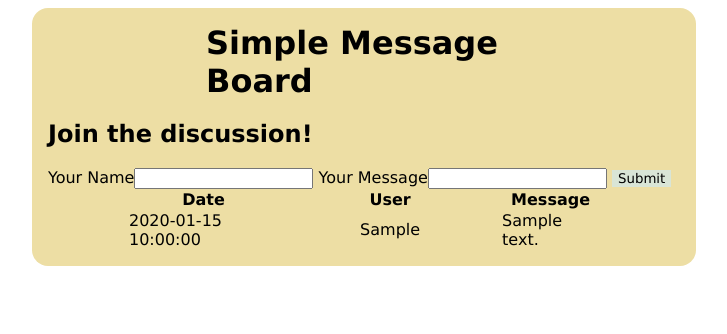
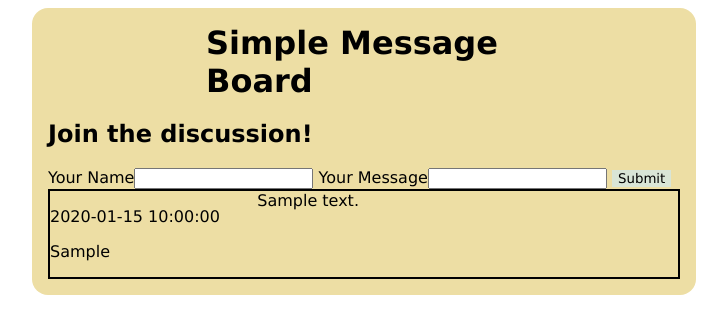
Before and after one commit to johnvinh/Message-Board, a PHP site: page / in a window 1280 px wide. Shown: the top 334 px of the page, without its empty margins (276-1003 px from the left). Run offline with PHP 8.4, Linux system fonts and the light colour scheme; tables that the repository leaves empty or names only in its code hold one stand-in row (values such as "Sample post").

Commit message:
switched from table to divs to make the page look more like a typical message board

```diff
--- a/index.php
+++ b/index.php
@@ -17,12 +17,7 @@
             <label for="message">Your Message</label><input type="text" id="message" name="message">
             <input type="submit">
         </form>
-        <table id="posts">
-            <tr>
-                <th>Date</th>
-                <th>User</th>
-                <th>Message</th>
-            </tr>
+        <div id="posts">
             <?php
             $pdo = null;
             require('dbconnection.php');
@@ -30,17 +25,20 @@
             // Displaying existing messages
             $stmt = $pdo->query('SELECT * FROM posts ORDER BY time DESC');
             while ($row = $stmt->fetch()) {
-                echo '<tr>';
-                echo '<td>' . $row['time'] . '</td>';
-                echo '<td>' . $row['user'] . '</td>';
-                echo '<td>' . $row['message'] . '</td>';
-                echo '</tr>';
+                echo '<div class="post">';
+                // time and user
+                echo '<div class="dateauthor">';
+                echo '<p>' . $row['time'] . '</p>';
+                echo '<p>' . $row['user'] . '</p>';
+                echo '</div>';
+                echo '<div class="message">' . $row['message'] . '</div>';
+                echo '</div>';
             }
 
             // Close database connection
             $pdo = null;
             ?>
-        </table>
+        </div>
     </main>
 </div>
 </body>
--- a/style.css
+++ b/style.css
@@ -16,8 +16,18 @@
     width: 50%;
 }
 
-#posts {
-    border-spacing: 5em 0;
+.post {
+    display: grid;
+    grid-template-columns: 33% 66%;
+    border: 2px solid black;
+}
+
+.dateauthor {
+    grid-column: 1/1;
+}
+
+.message {
+    grid-column: 2/2;
 }
 
 input[type=submit] {
```
